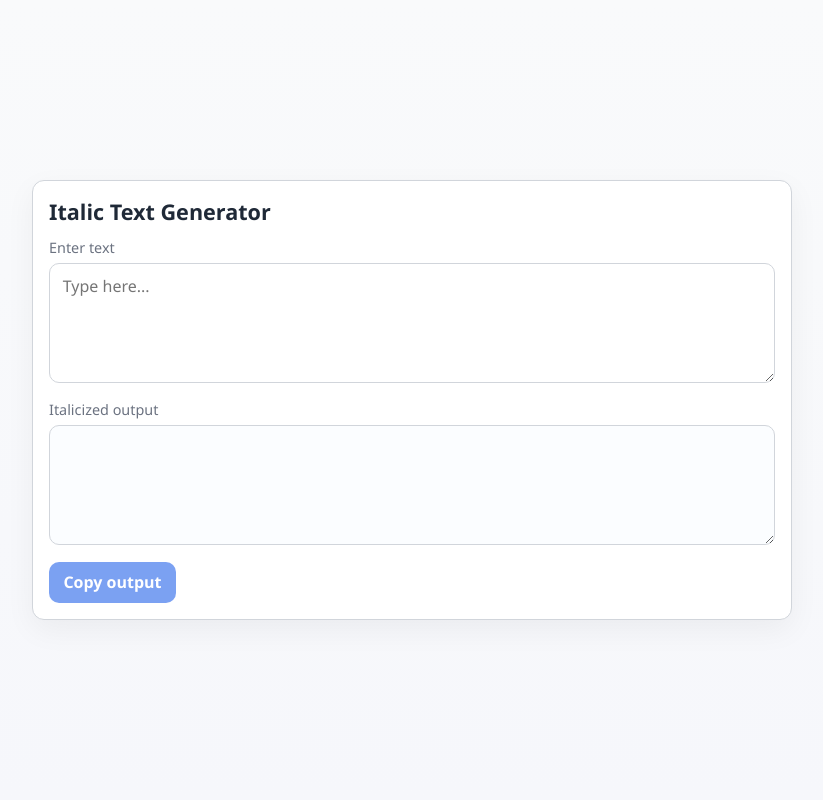
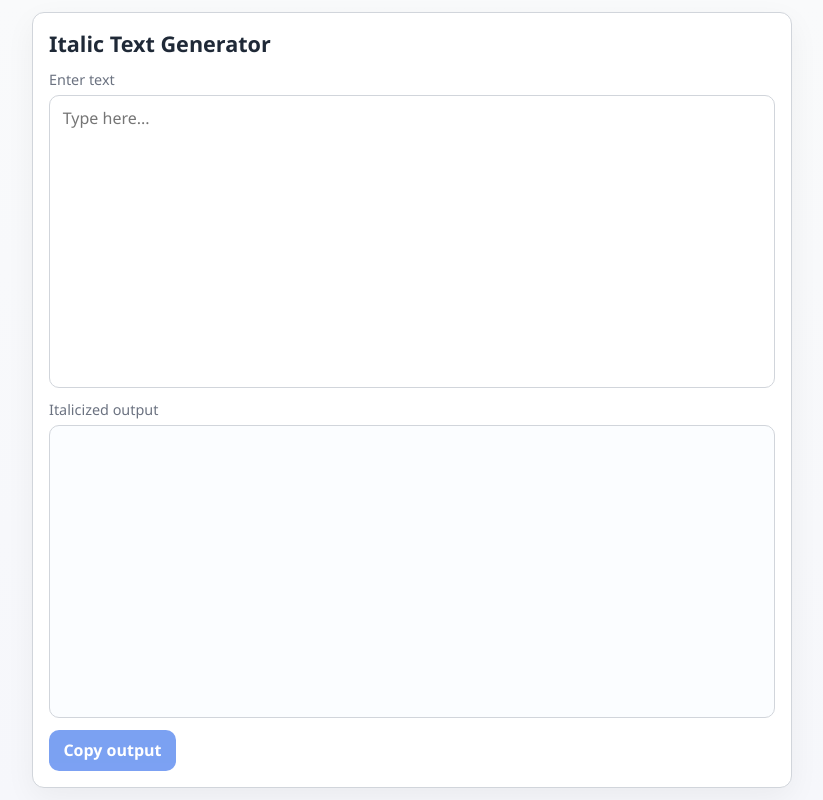
Before and after one commit to zyf0717/italics, a plain HTML site: page index.html in a window 1280 px wide. Shown: the whole page, without its empty margins (228-1051 px from the left). Drawn offline with Linux system fonts and the light colour scheme.

Commit message:
Vertical scaling dynamic

```diff
--- a/index.html
+++ b/index.html
@@ -22,22 +22,28 @@
 
     body {
       margin: 0;
-      min-height: 100vh;
+      height: 100vh;
+      height: 100dvh;
       font-family: "Segoe UI", Tahoma, sans-serif;
       color: var(--text);
       background: linear-gradient(180deg, #f9fafb 0%, var(--bg) 100%);
-      display: grid;
-      place-items: center;
-      padding: 1rem;
+      display: flex;
+      justify-content: center;
+      align-items: stretch;
+      padding: 0.75rem;
+      overflow: hidden;
     }
 
     .app {
       width: min(760px, 100%);
+      height: 100%;
       background: var(--panel);
       border: 1px solid var(--border);
       border-radius: 12px;
       padding: 1rem;
       box-shadow: 0 10px 30px rgba(0, 0, 0, 0.05);
+      display: flex;
+      flex-direction: column;
     }
 
     h1 {
@@ -48,6 +54,15 @@
     .row {
       display: grid;
       gap: 0.75rem;
+      grid-template-rows: 1fr 1fr auto;
+      flex: 1;
+      min-height: 0;
+    }
+
+    .row > div {
+      display: grid;
+      grid-template-rows: auto 1fr;
+      min-height: 0;
     }
 
     label {
@@ -59,8 +74,9 @@
 
     textarea {
       width: 100%;
-      min-height: 120px;
-      resize: vertical;
+      min-height: 0;
+      height: 100%;
+      resize: none;
       border: 1px solid var(--border);
       border-radius: 10px;
       padding: 0.7rem 0.8rem;
@@ -94,12 +110,12 @@
     }
 
     @media (max-width: 600px) {
+      body {
+        padding: 0.5rem;
+      }
+
       .app {
         padding: 0.85rem;
-      }
-
-      textarea {
-        min-height: 105px;
       }
 
       button {
```
